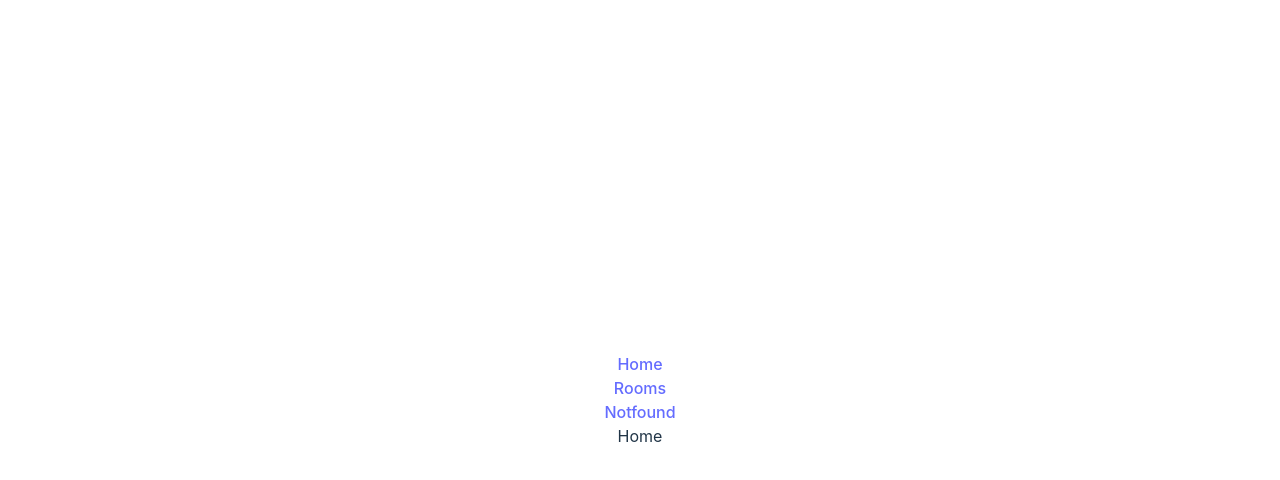
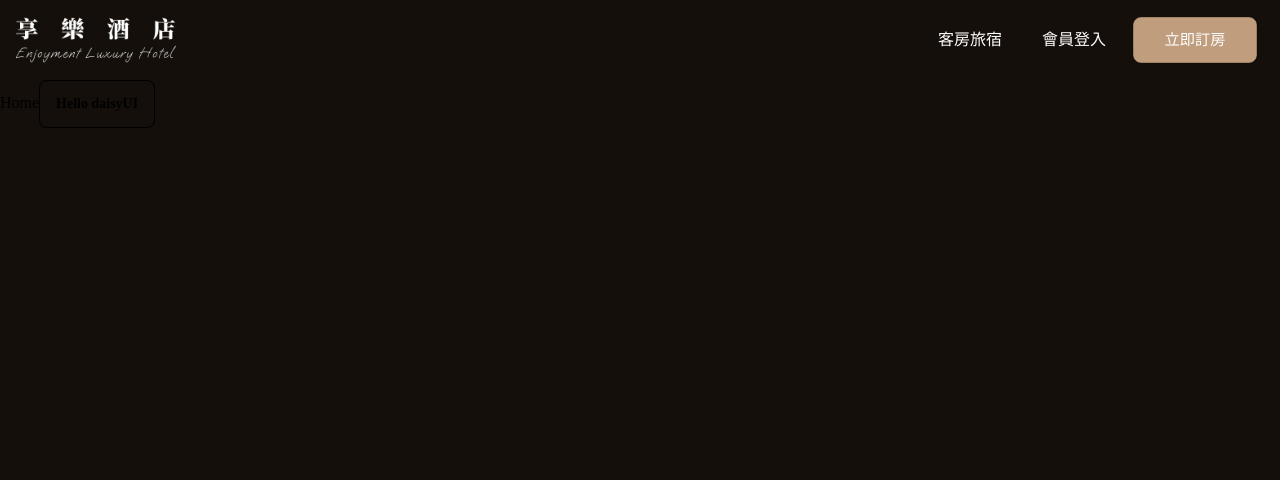
Before and after one commit to kaiyuncheng/hotel-booking-app-client, a React (Vite) app: page / in a window 1280 px wide. Shown: the top 480 px of the page. Built offline with nearby package versions, Linux system fonts and the light colour scheme.

Commit message:
feat: compeleted header layout

```diff
--- a/package.json
+++ b/package.json
@@ -35,6 +35,7 @@
     "react": "^18.2.0",
     "react-dom": "^18.2.0",
     "react-hook-form": "^7.49.3",
+    "react-icons": "^5.0.1",
     "react-redux": "^9.1.0",
     "react-router-dom": "^6.21.3",
     "yup": "^1.3.3"
@@ -48,6 +49,7 @@
     "@typescript-eslint/parser": "^6.14.0",
     "@vitejs/plugin-react-swc": "^3.5.0",
     "autoprefixer": "^10.4.16",
+    "daisyui": "^4.6.1",
     "eslint": "^8.55.0",
     "eslint-config-prettier": "^9.1.0",
     "eslint-plugin-prettier": "^5.1.3",
--- a/src/assets/styles/index.css
+++ b/src/assets/styles/index.css
@@ -1,79 +1,16 @@
+@import url('https://fonts.googleapis.com/css2?family=Noto+Serif+TC:wght@500;600;700&display=swap');
+
 @tailwind base;
 @tailwind components;
 @tailwind utilities;
 
 :root {
-  font-family: Inter, system-ui, Avenir, Helvetica, Arial, sans-serif;
+  font-family: 'Noto Serif TC', serif;
   line-height: 1.5;
   font-weight: 400;
-
-  color-scheme: light dark;
-  color: rgba(255, 255, 255, 0.87);
-  background-color: #242424;
-
+  background-color: #140F0A;
   font-synthesis: none;
   text-rendering: optimizeLegibility;
   -webkit-font-smoothing: antialiased;
   -moz-osx-font-smoothing: grayscale;
 }
-
-#root {
-  max-width: 1280px;
-  margin: 0 auto;
-  padding: 2rem;
-  text-align: center;
-}
-
-a {
-  font-weight: 500;
-  color: #646cff;
-  text-decoration: inherit;
-}
-a:hover {
-  color: #535bf2;
-}
-
-body {
-  margin: 0;
-  display: flex;
-  place-items: center;
-  min-width: 320px;
-  min-height: 100vh;
-}
-
-h1 {
-  font-size: 3.2em;
-  line-height: 1.1;
-}
-
-button {
-  border-radius: 8px;
-  border: 1px solid transparent;
-  padding: 0.6em 1.2em;
-  font-size: 1em;
-  font-weight: 500;
-  font-family: inherit;
-  background-color: #1a1a1a;
-  cursor: pointer;
-  transition: border-color 0.25s;
-}
-button:hover {
-  border-color: #646cff;
-}
-button:focus,
-button:focus-visible {
-  outline: 4px auto -webkit-focus-ring-color;
-}
-
-@media (prefers-color-scheme: light) {
-  :root {
-    color: #213547;
-    background-color: #ffffff;
-  }
-  a:hover {
-    color: #747bff;
-  }
-  button {
-    background-color: #f9f9f9;
-  }
-}
--- /dev/null
+++ b/src/components/Header.tsx
@@ -0,0 +1,144 @@
+import { Link } from 'react-router-dom';
+import logo from '@/assets/images/pc/logo.png';
+
+const Header = () => {
+  function closeDrawer() {
+    document.getElementById('header-drawer')?.click();
+  }
+
+  return (
+    <header className="drawer drawer-end">
+      <input id="header-drawer" type="checkbox" className="drawer-toggle" />
+      <div className="drawer-content flex">
+        <div className="w-full navbar px-4 bg-dark">
+          <div className="flex-1">
+            <Link to="/" className="hover:scale-105 transition-all w-[160px]">
+              <img alt="hotel logo" src={logo} />
+            </Link>
+          </div>
+          <div className="flex-none hidden lg:block">
+            <ul className="menu menu-horizontal px-1 text-white text-base font-bold items-center space-x-2">
+              <li className=" hover:text-primary-100">
+                <Link to="/rooms" className="flex items-center">
+                  客房旅宿
+                </Link>
+              </li>
+              <li>
+                <Link to="/sign-in" className="flex items-center hover:text-primary-100">
+                  會員登入
+                </Link>
+                {/* <details>
+                    <summary className="hover:text-primary-100">
+                      <svg width="24" height="24" viewBox="0 0 24 24" fill="none" xmlns="http://www.w3.org/2000/svg">
+                        <path
+                          d="M12 2C6.477 2 2 6.477 2 12C2 17.523 6.477 22 12 22C17.523 22 22 17.523 22 12C22 6.477 17.523 2 12 2Z"
+                          stroke="currentColor"
+                          stroke-width="1.5"
+                          stroke-linecap="round"
+                          stroke-linejoin="round"
+                        />
+                        <path
+                          d="M4.27148 18.346C4.27148 18.346 6.50048 15.5 12.0005 15.5C17.5005 15.5 19.7305 18.346 19.7305 18.346M12.0005 12C12.7961 12 13.5592 11.6839 14.1218 11.1213C14.6844 10.5587 15.0005 9.79565 15.0005 9C15.0005 8.20435 14.6844 7.44129 14.1218 6.87868C13.5592 6.31607 12.7961 6 12.0005 6C11.2048 6 10.4418 6.31607 9.87916 6.87868C9.31655 7.44129 9.00048 8.20435 9.00048 9C9.00048 9.79565 9.31655 10.5587 9.87916 11.1213C10.4418 11.6839 11.2048 12 12.0005 12V12Z"
+                          stroke="currentColor"
+                          stroke-width="1.5"
+                          stroke-linecap="round"
+                          stroke-linejoin="round"
+                        />
+                      </svg>
+                      Jessica
+                    </summary>
+                    <ul className="p-2 bg-black rounded-t-none">
+                      <li>
+                        <a>個人資料</a>
+                      </li>
+                      <li>
+                        <a>訂單管理</a>
+                      </li>
+                      <li>
+                        <a>登出</a>
+                      </li>
+                    </ul>
+                  </details> */}
+              </li>
+              <li className="btn btn-primary text-base font-bold text-white">
+                <Link to="/rooms">立即訂房</Link>
+              </li>
+            </ul>
+          </div>
+          <div className="flex-none lg:hidden">
+            <label
+              htmlFor="header-drawer"
+              aria-label="open sidebar"
+              className="btn btn-square btn-ghost text-white  hover:text-primary-100"
+            >
+              <svg
+                className="fill-current"
+                xmlns="http://www.w3.org/2000/svg"
+                width="32"
+                height="32"
+                viewBox="0 0 512 512"
+              >
+                <path d="M64,384H448V341.33H64Zm0-106.67H448V234.67H64ZM64,128v42.67H448V128Z" />
+              </svg>
+            </label>
+          </div>
+        </div>
+      </div>
+      <div className="drawer-side">
+        <ul className="menu py-4 px-10 w-full min-h-full bg-dark text-white text-base font-bold items-center justify-center space-y-6">
+          <label
+            htmlFor="header-drawer"
+            aria-label="close sidebar"
+            className="absolute right-4 top-3 btn btn-square btn-ghost text-white  hover:text-primary-100"
+          >
+            <svg
+              className="fill-current"
+              xmlns="http://www.w3.org/2000/svg"
+              width="32"
+              height="32"
+              viewBox="0 0 512 512"
+            >
+              <polygon points="400 145.49 366.51 112 256 222.51 145.49 112 112 145.49 222.51 256 112 366.51 145.49 400 256 289.49 366.51 400 400 366.51 289.49 256 400 145.49" />
+            </svg>
+          </label>
+          <li className=" hover:text-primary-100">
+            <Link to="/rooms" className="flex items-center" onClick={closeDrawer}>
+              客房旅宿
+            </Link>
+          </li>
+          <li>
+            {/* <Link to="/sign-in" className="flex items-center hover:text-primary-100" onClick={closeDrawer}>
+                會員登入
+              </Link> */}
+
+            <details>
+              <summary className="hover:text-primary-100">我的帳號</summary>
+              <ul>
+                <li>
+                  <Link onClick={closeDrawer} to="/user" className="flex items-center hover:text-primary-100">
+                    個人資料
+                  </Link>
+                </li>
+                <li>
+                  <Link onClick={closeDrawer} to="/user/orders" className="flex items-center hover:text-primary-100">
+                    訂單管理
+                  </Link>
+                </li>
+                <li>
+                  <a onClick={closeDrawer}>登出</a>
+                </li>
+              </ul>
+            </details>
+          </li>
+          <li className="btn btn-primary text-base w-full font-bold text-white">
+            <Link to="/rooms" onClick={closeDrawer}>
+              立即訂房
+            </Link>
+          </li>
+        </ul>
+      </div>
+    </header>
+  );
+};
+
+export default Header;
--- a/src/components/Layout.tsx
+++ b/src/components/Layout.tsx
@@ -1,22 +1,10 @@
-import { Link, Outlet } from 'react-router-dom';
+import { Outlet } from 'react-router-dom';
+import Header from './Header';
 
 const Layout = () => {
   return (
     <>
-      <header></header>
-      <nav>
-        <ul>
-          <li>
-            <Link to="/">Home</Link>
-          </li>
-          <li>
-            <Link to="/rooms">Rooms</Link>
-          </li>
-          <li>
-            <Link to="/dwedwed">Notfound</Link>
-          </li>
-        </ul>
-      </nav>
+      <Header />
       <Outlet />
     </>
   );
--- a/src/pages/home/index.tsx
+++ b/src/pages/home/index.tsx
@@ -1,5 +1,10 @@
 const Home = () => {
-  return <p>Home</p>;
+  return (
+    <>
+      Home
+      <button className="btn">Hello daisyUI</button>
+    </>
+  );
 };
 
 export default Home;
--- a/tailwind.config.js
+++ b/tailwind.config.js
@@ -30,8 +30,22 @@ export default {
           20: '#F5CCD1',
           10: '#FDECEF',
         },
+        dark: '#140F0A',
       },
     },
   },
-  plugins: [],
+  daisyui: {
+    themes: [
+      {
+        mytheme: {
+          primary: '#BF9D7D',
+          info: '#3BADEF',
+          success: '#52DD7E',
+          warning: '#DA3E51',
+        },
+      },
+    ],
+  },
+  // eslint-disable-next-line no-undef
+  plugins: [require('daisyui')],
 };
```
Also changed, not shown: 1 other file (tests, documents, lock files or other folders).
